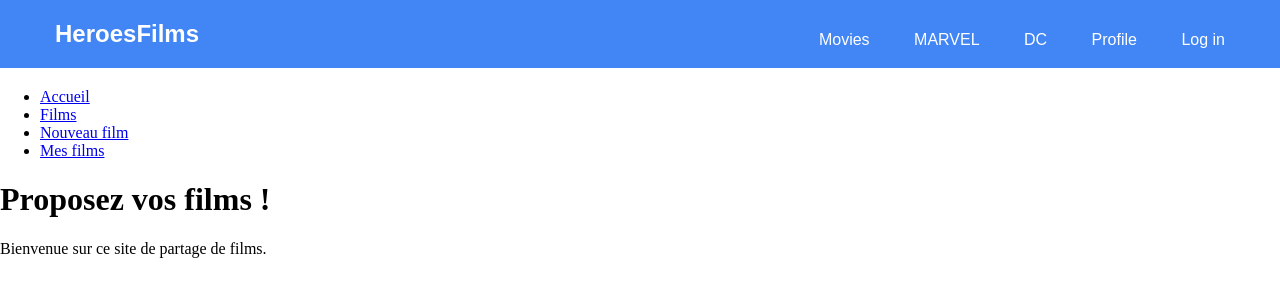
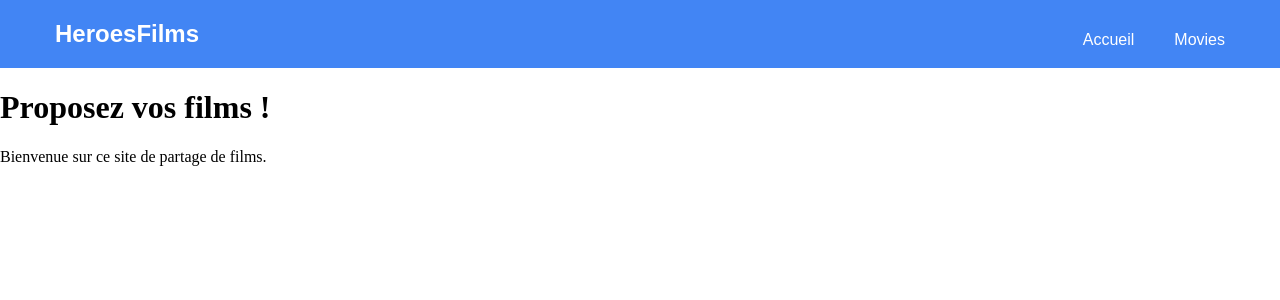
Before and after one commit to Darkham42/projectZero, a PHP site: page / in a window 1280 px wide. Shown: the top 300 px of the page. Run offline with PHP 8.4, Linux system fonts and the light colour scheme; data comes from the database, SQL or seed files in the repository.

Commit message:
Intégration menu

```diff
--- a/heroesfilms/src/view/Menu.php
+++ b/heroesfilms/src/view/Menu.php
@@ -11,9 +11,14 @@ class Menu {
 
 		$this->table = array(
 			"Accueil" => $this->router->homePage(),
-			"Films" => $this->router->allFilmsPage(),
-			"Nouveau film" => $this->router->filmCreationPage(),
-			"Mes films" => $this->router->mesFilmsPage(),
+			"Movies" => $this->router->allFilmsPage(),
+			//"MARVEL" => $this->router->filmsMARVELPage(),
+			//"DC" => $this->router->filmsDCPage(),
+			//Page profile seulement si connecté
+			//"Profile" => $this->router->profilePage(),
+			//Page de connection
+			//"Log In" => $this->router->logIn(),
+			//sinon il faudrait afficher juste un lien de logout
 		);
 
 	}
--- a/heroesfilms/src/view/squeletteView.php
+++ b/heroesfilms/src/view/squeletteView.php
@@ -16,26 +16,18 @@
   <div class="containerNavbar">
     <h1 class="logo"><a href="#">HeroesFilms</a></h1>
     <ul class="nav nav-right">
-      <li><a href="#">Movies</a></li>
-      <li><a href="#">MARVEL</a></li>
-      <li><a href="#">DC</a></li>
-      <li><a href="#">Profile</a></li>
-      <li><a href="#">Log in</a></li>
+    	<?php
+			/* Construit le menu à partir d'un tableau associatif texte=>lien. */
+			foreach ($this->getMenu() as $text => $link) {
+				echo "<li><a href=\"$link\">$text</a></li>";
+			}
+		?>
     </ul>
   </div>
 
 </nav>
 
-	<nav class="menu">
-		<ul>
-			<?php
-			/* Construit le menu à partir d'un tableau associatif texte=>lien. */
-			foreach ($this->getMenu() as $text => $link) {
-				echo "<li><a href=\"$link\">$text</a></li>";
-			}
-			?>
-		</ul>
-	</nav>
+
 	<?php if (!empty($this->feedback)) { ?>
 		<div class="feedback"><?php echo $this->feedback; ?></div>
 	<?php } ?>
```
Also changed, not shown: heroesfilms/form.css (+3 -13 lines), heroesfilms/test.html (+2 -10 lines).
